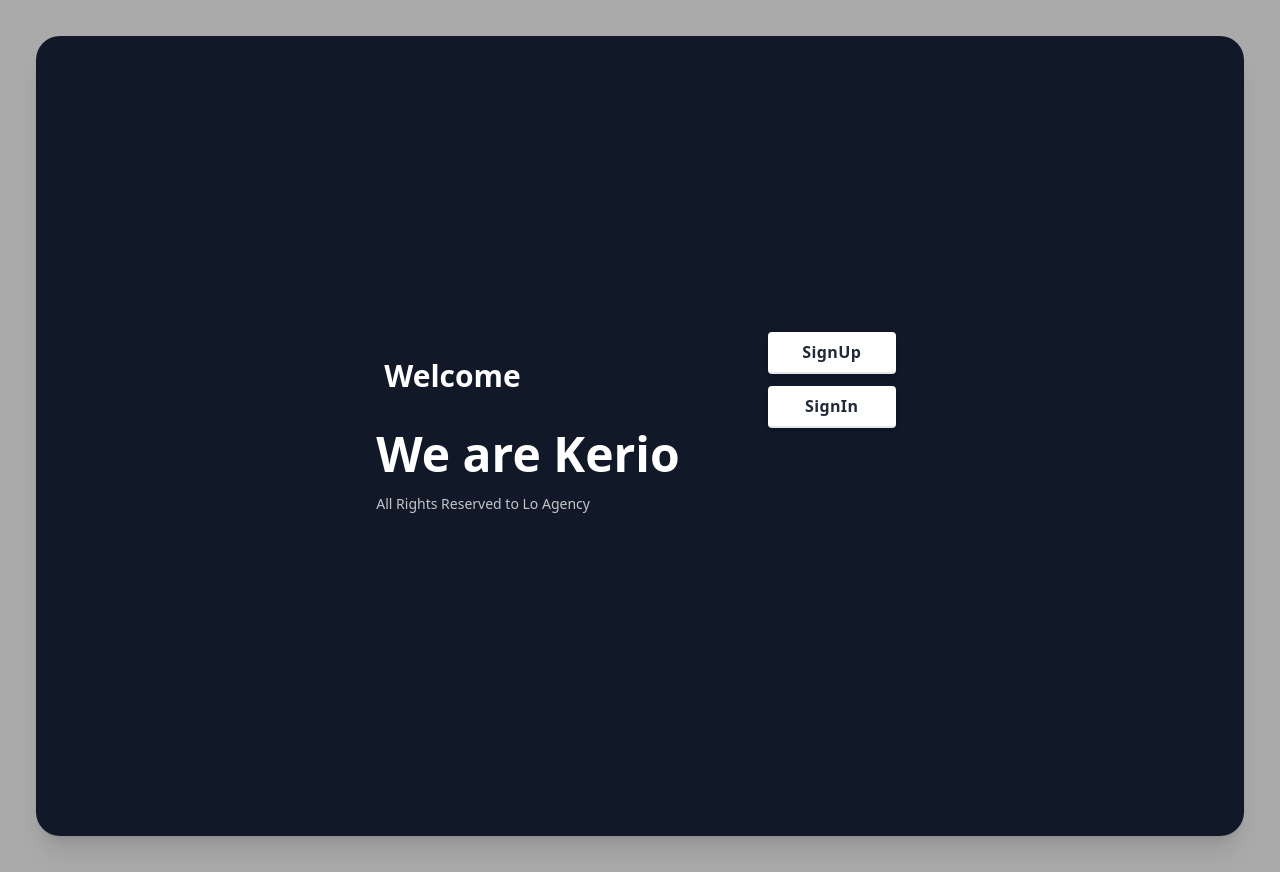
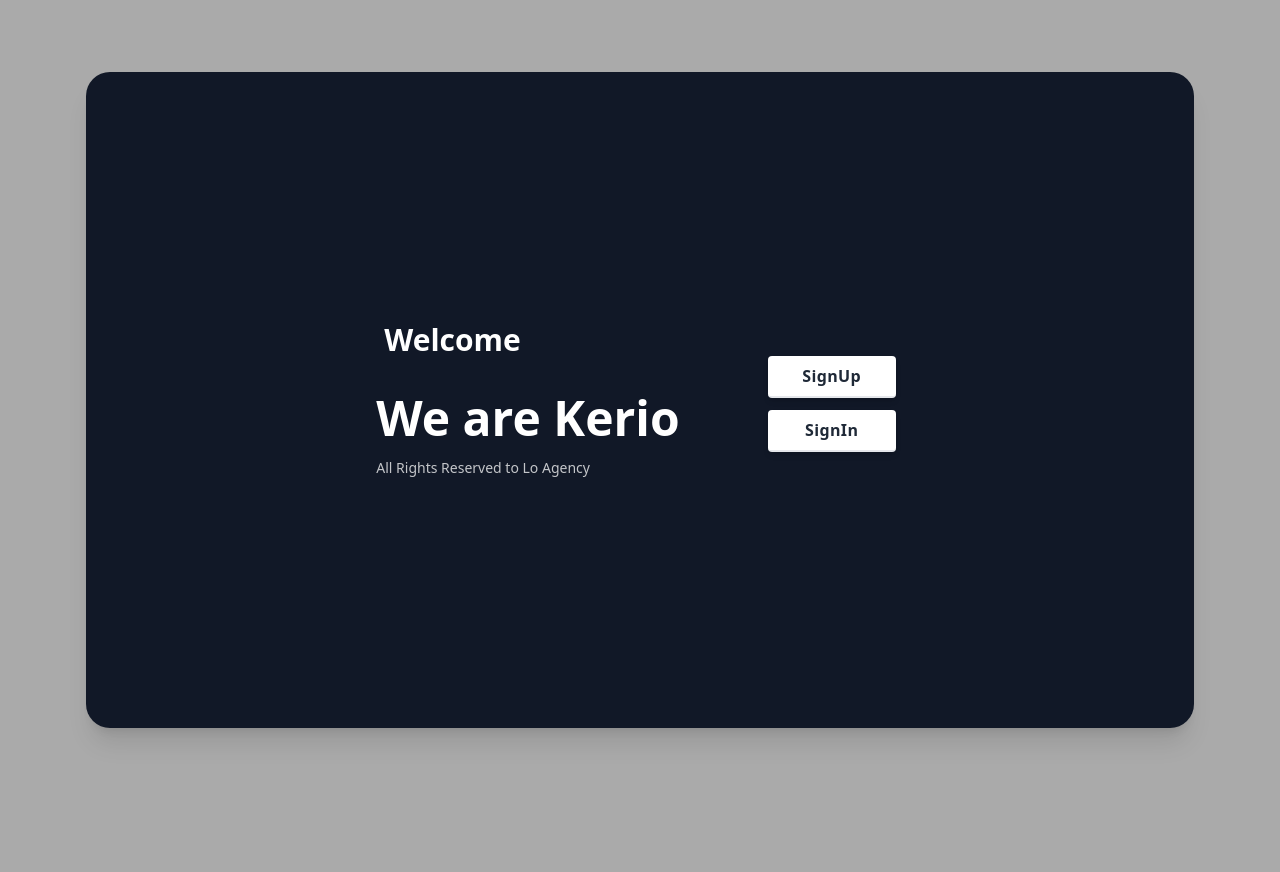
Before and after one commit to Lo-Agency-Internship/Kerio, a React (Create React App) app in the folder frontend/: page / in a window 1280 px wide. After the commit the page ends 800 px from the top, so only its background shows below. Built offline with nearby package versions, Linux system fonts and the light colour scheme.

Commit message:
fix/512-remove scroll

```diff
--- a/frontend/src/pages/index.tsx
+++ b/frontend/src/pages/index.tsx
@@ -1,18 +1,19 @@
 export default function Index() {
 	return (
 		// <!-- This is button of signUp/signIn component -->
-		<div className="bg-white-700 py-9 px-9">
-			<div className="min-h-screen  sm:flex sm:flex-row  justify-center bg-gray-900 p-5 sm:p-60 rounded-3xl shadow-xl">
+		<div className="bg-white-700 p-9 h-screen w-screen flex items-center justify-center">
+			<div className="flex w-11/12 h-[90%] justify-center bg-gray-900 rounded-3xl shadow-xl">
 				<div className="flex-col flex  self-center lg:p-10 sm:max-w-5xl xl:max-w-lg  z-10">
 					<div className="self-start hidden lg:flex flex-col  text-white">
 						<div className="flex items-center mb-5">
 							<h3 className="text-3xl font-semibold ml-2">Welcome</h3>
 						</div>
 						<h1 className="my-4 font-semibold text-5xl">We are Kerio</h1>
-						<p className="pr-3 text-sm opacity-75">All Rights Reserved to Lo Agency</p>
+						<p className="text-sm opacity-75">All Rights Reserved to Lo Agency</p>
 					</div>
 				</div>
-				<div className="mt-2 py-9 px-9">
+				<div className="flex items-center justify-center mt-2 py-9 px-9">
+					<div>
 						<div className="m-3">
 							<button className="w-32 bg-white tracking-wide text-gray-800 font-bold rounded border-b-2 hover:border-blue-600 hover:bg-blue-500 hover:text-white shadow-md py-2 px-6 inline-flex items-center">
 								<span className="mx-auto">SignUp</span>
@@ -26,5 +27,6 @@ export default function Index() {
 					</div>
 				</div>
 			</div>
+		</div>
 	);
 }
```
Lines whose indentation alone changed are shown as unchanged.
